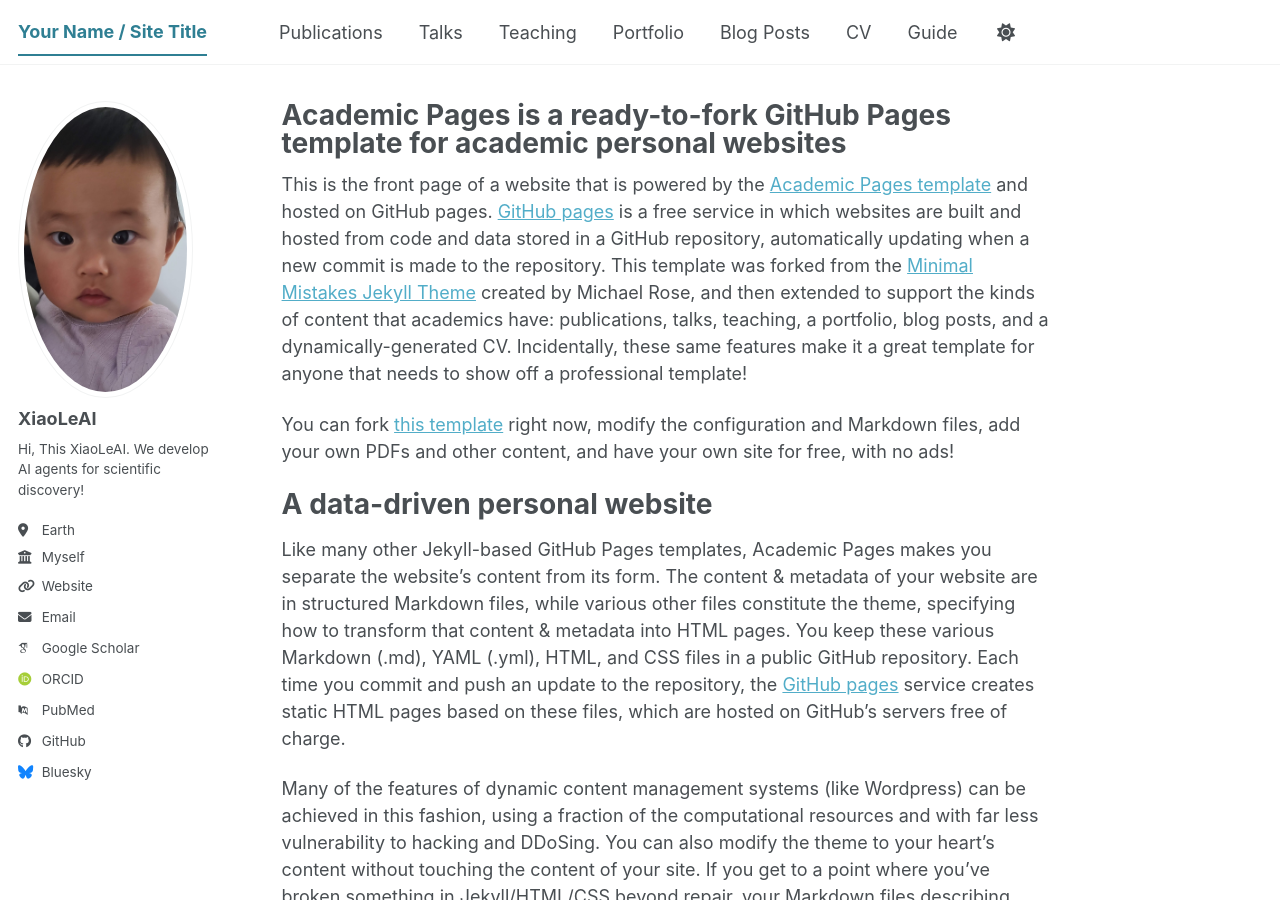
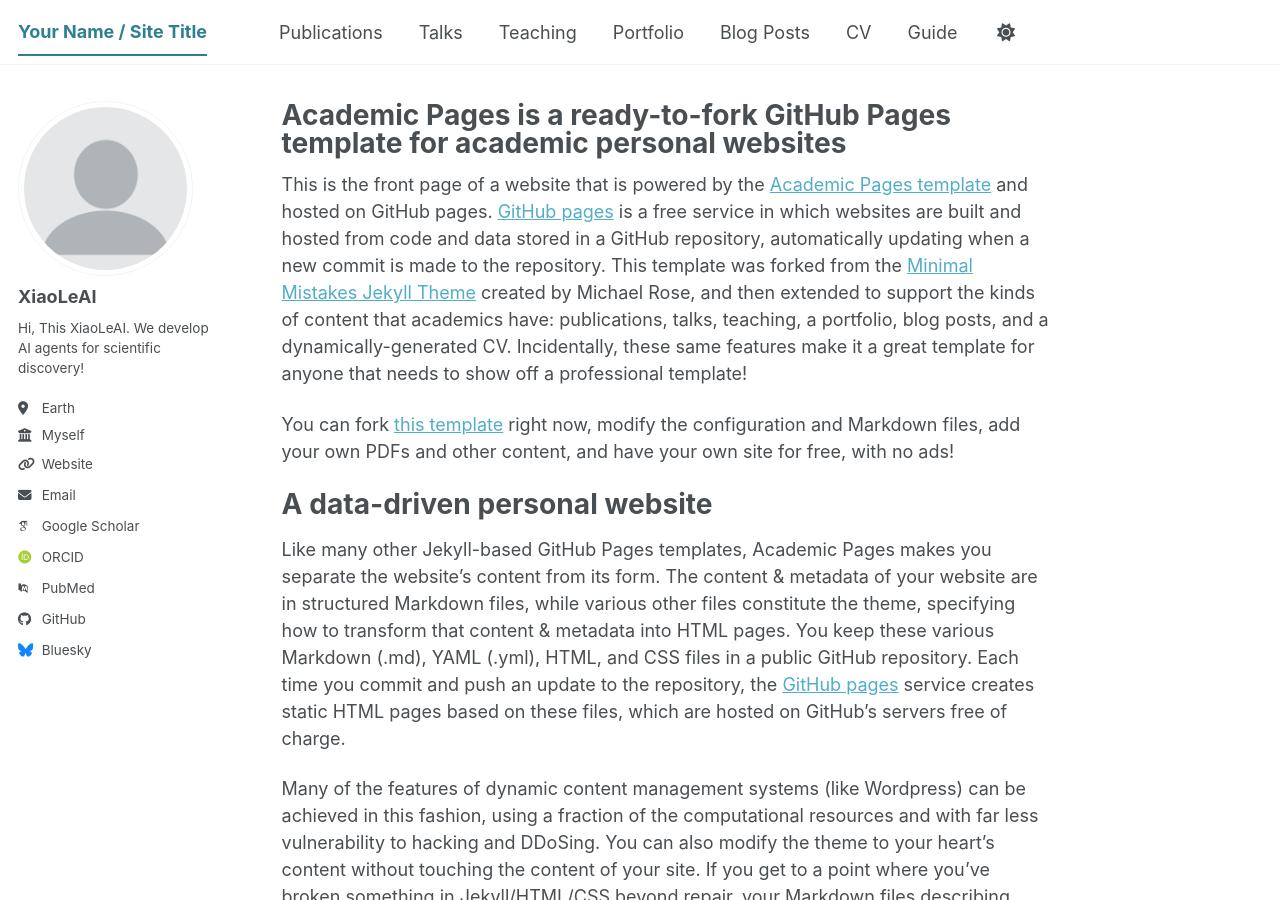
Before and after one commit to XiaoLeFancyAI/XiaoLeFancyAI.github.io, a Jekyll site: the page built from _pages/about.md, in a window 1280 px wide and 900 px high. Built offline with Jekyll 4.4.1, drawn with Linux system fonts in a browser that asks for light colours; some web fonts are replaced; a script bundle is joined from its source files by our own code; library files that are not in the unit come from our copies.

Commit message:
Update avatar filename in configuration

```diff
--- a/_config.yml
+++ b/_config.yml
@@ -23,7 +23,7 @@
 #               Additional customization can be done by editing /_includes/author-profile.html
 author:
   # Biographic information
-  avatar           : "profile1.png"
+  avatar           : "profile.png"
   name             : "XiaoLeAI"
   pronouns         : # example: "she/her"
   bio              : "Hi, This XiaoLeAI. We develop AI agents for scientific discovery!"
```
